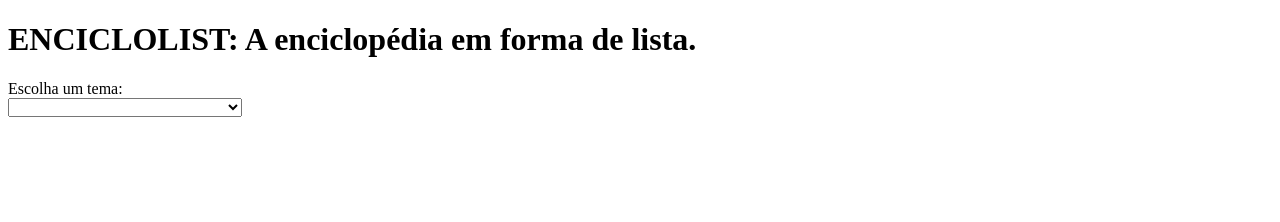
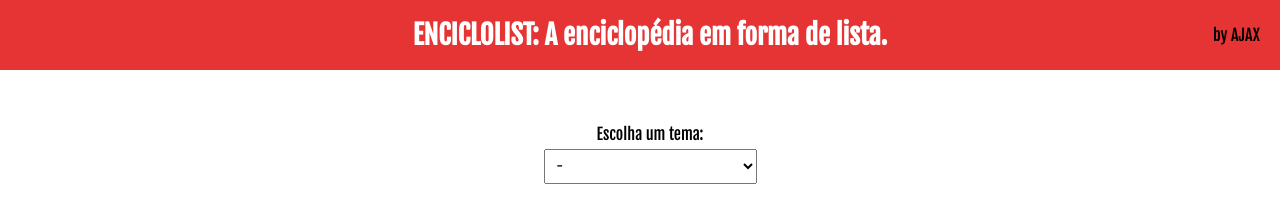
Before and after one commit to Xama-Dev/enciclolist-ajax, a website: page index.html in a window 1280 px wide. Drawn offline with Linux system fonts and the light colour scheme.

Commit message:
estilização

```diff
--- a/css/style.css
+++ b/css/style.css
@@ -1,7 +1,49 @@
-.conteiner-selector {
+html * {
+    margin: 0;
+    padding: 0;
+    font-family: 'Fjalla One', sans-serif ;
+}
+header {
+    background: #e63333;
+    height: 70px;
+    display: flex;
+    align-items: center;
+    justify-content: space-around;
+    padding-left: 20px;
+    position: sticky;
+    top: 0;
+}
+header span {
+    position: absolute;
+    right: 20px;
+}
+h1 {
+    color: white;
+    font-size: 27px;
+}
+.container-selector {
     display: flex;
     flex-direction: column;
+    align-items: center;
+    margin: 20px 0 50px 20px;
 }
-.conteiner-selector select {
+.container-selector select {
+    width: fit-content;
+    height: 35px;
+    padding: 8px;
+    margin-top: 5px;
+    cursor: pointer;
+}
+.container-list {
+    display: flex;
+    justify-content: center;
+}
+ul {
+    margin-left:40px;
+    margin-bottom: 150px;
     width: fit-content;
 }
+li {
+    padding: 10px 0 10px 0;
+    border-bottom: 1px solid black;
+}
--- a/index.html
+++ b/index.html
@@ -5,19 +5,27 @@
     <meta name="viewport" content="width=device-width, initial-scale=1.0">
 
     <link rel="stylesheet" href="./css/style.css">
+    <link href="https://fonts.googleapis.com/css?family=Fjalla+One&display=swap" rel="stylesheet">
 
     <title>Home</title>
 </head>
 <body>
+    <header>
+        <h1>ENCICLOLIST: A enciclopédia em forma de lista.</h1>
+        <span>by AJAX</span>
+    </header>
     <h1>ENCICLOLIST: A enciclopédia em forma de lista.</h1>
-    <div class="conteiner-selector">
+    <div class="container-selector">
         <label for="">Escolha um tema:</label>
         <select name="" id="">
-            <option value=""></option>
+            <option value="" data-default disabled selected>-</option>
             <option value="cup">Campeões da copa do mundo</option>
+            <option value="states">Estados brasileiros e suas capitais</option>
             <option value="presidents">Presidentes do Brasil</option>
-            <option value="states">Estados brasileiros e suas capaitais</option>
         </select>
+    </div>
+    <div class="container-list">
+
     </div>
 
 <script src="./js/ajaxRequest.js"></script>
--- a/js/ajaxRequest.js
+++ b/js/ajaxRequest.js
@@ -28,6 +28,7 @@ const config = {
         const json = JSON.parse(response)
         const thereIsUl = document.querySelector('ul')
         let itemsList = []
+        const containerUl = document.querySelector('.container-list')
 
         if(url === 'data/states.json'){
             itemsList = json.reduce(
@@ -45,17 +46,19 @@ const config = {
         }
 
         if(thereIsUl) {
-            document.body.removeChild(thereIsUl)
-            document.body.insertAdjacentHTML('beforeend', `<ul>${itemsList}</ul>`)
+            containerUl.innerHTML = ""
+            containerUl.innerHTML = `<ul>${itemsList}</ul>`
         }else {
-            document.body.insertAdjacentHTML('beforeend', `<ul>${itemsList}</ul>`)
+            containerUl.innerHTML =`<ul>${itemsList}</ul>`
         }
 
 
     },
     error(errorObj) {
-        const message = document.createTextNode(`${errorObj.codeError}: ${errorObj.textError}`)
-        document.body.appendChild(message)
+        const containerUl = document.querySelector('.container-list')
+        const message = `${errorObj.codeError}: ${errorObj.textError}`
+
+        containerUl.innerHTML = message
     }
 }
 
```
